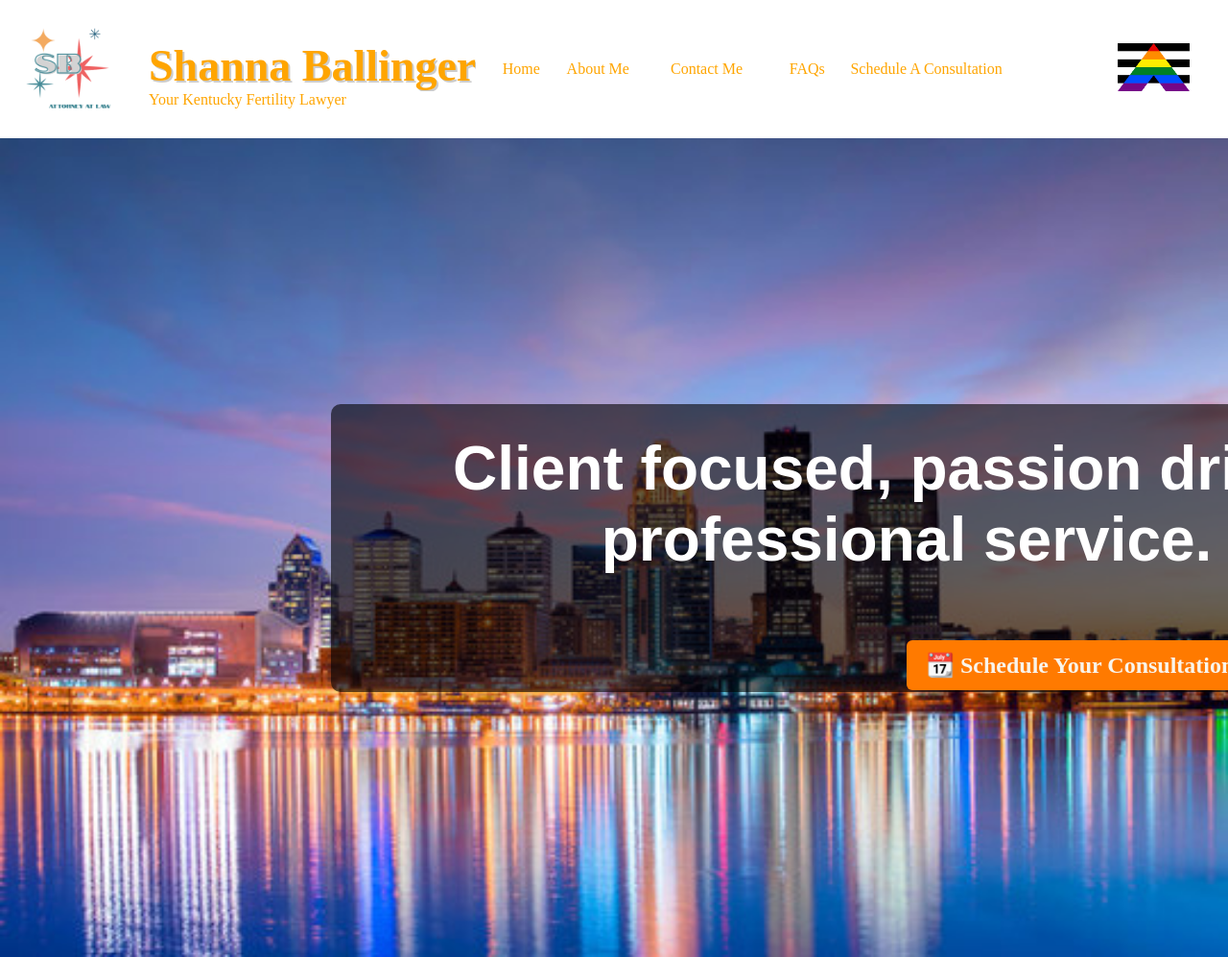
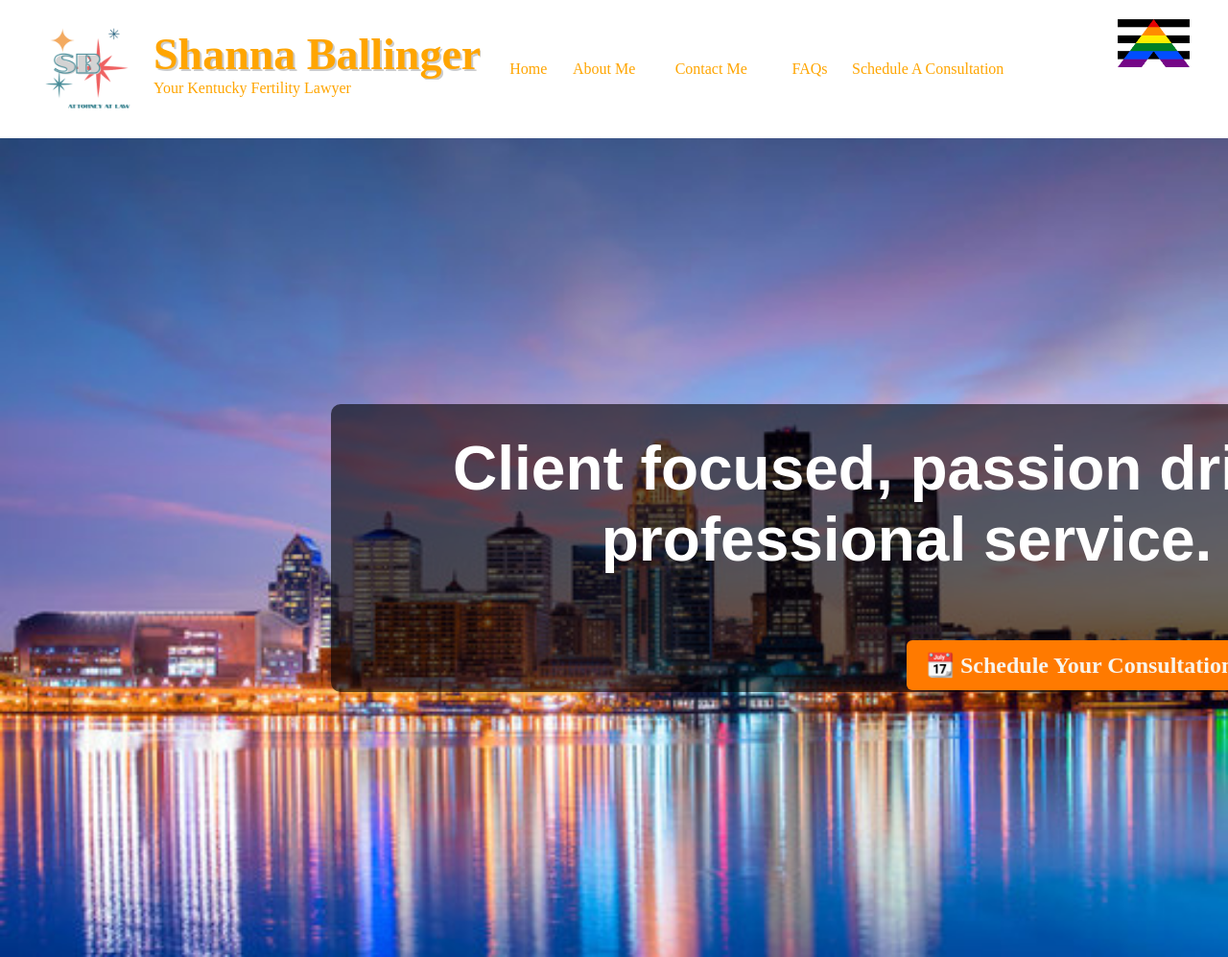
Before and after one commit to yourkyfertilitylawyer/yourkyfertilitylawyer.github.io, a plain HTML site: page index.html in a window 1280 px wide. Shown: the top 997 px of the page at 96% size. Drawn offline with Linux system fonts and the light colour scheme; a web font is replaced by a local one.

Commit message:
Update styles.css

```diff
--- a/styles.css
+++ b/styles.css
@@ -23,12 +23,10 @@ body {
 /* Header container */
 .site-header {
   display: flex;
-  flex-wrap: wrap;
-  align-items: center;
-  justify-content: space-between;
+  align-items: flex-start;
   padding: 20px;
   background-color: white;
-  gap: 15px;
+  margin-left: 20px;
 }
 
 /* Logo */
@@ -179,6 +177,9 @@ td {
   margin: 10px;
 }
 
+.table-footer-notes {
+}
+
 footer {
   margin: none;
   width: 100vw;
```
